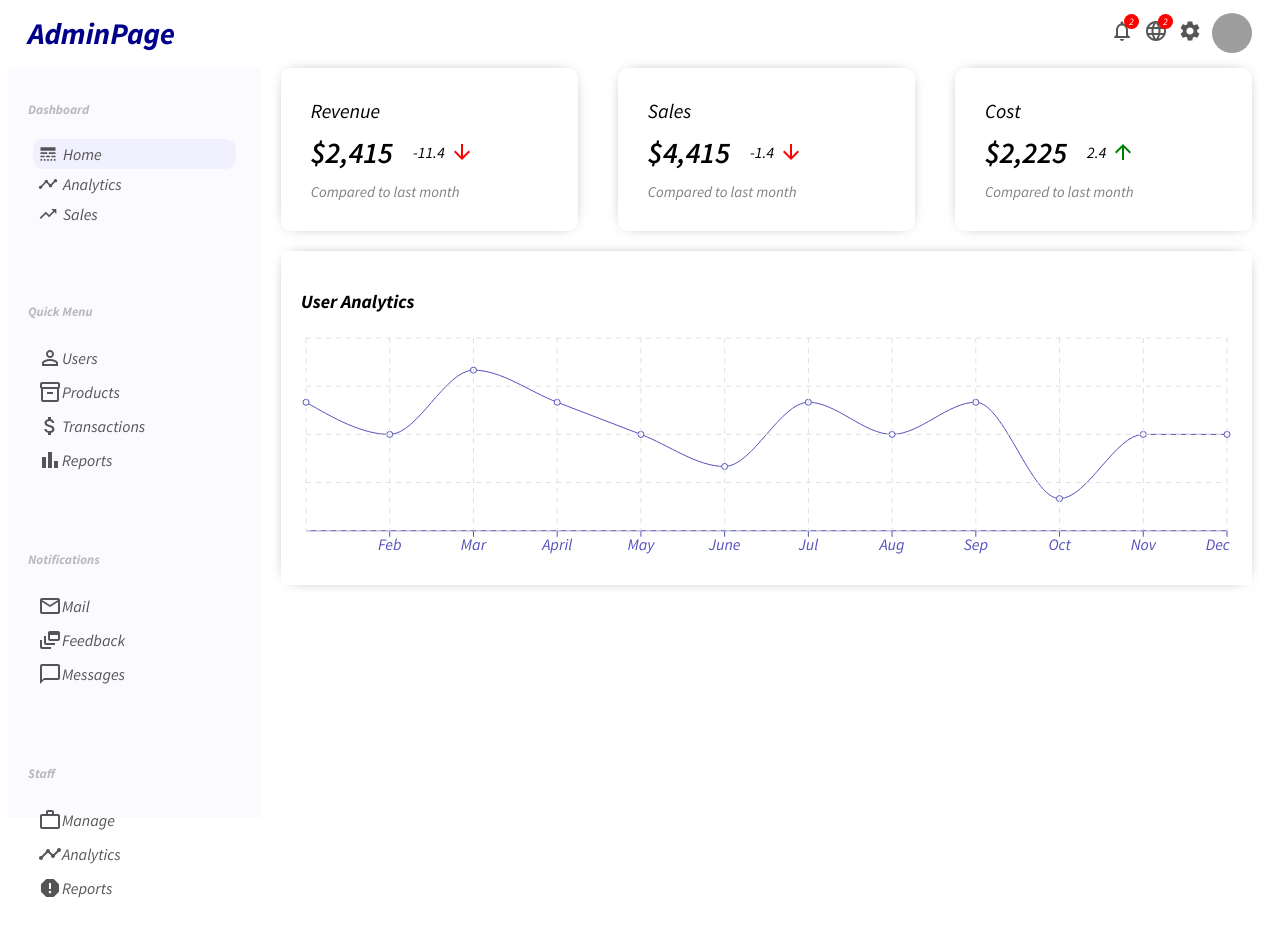
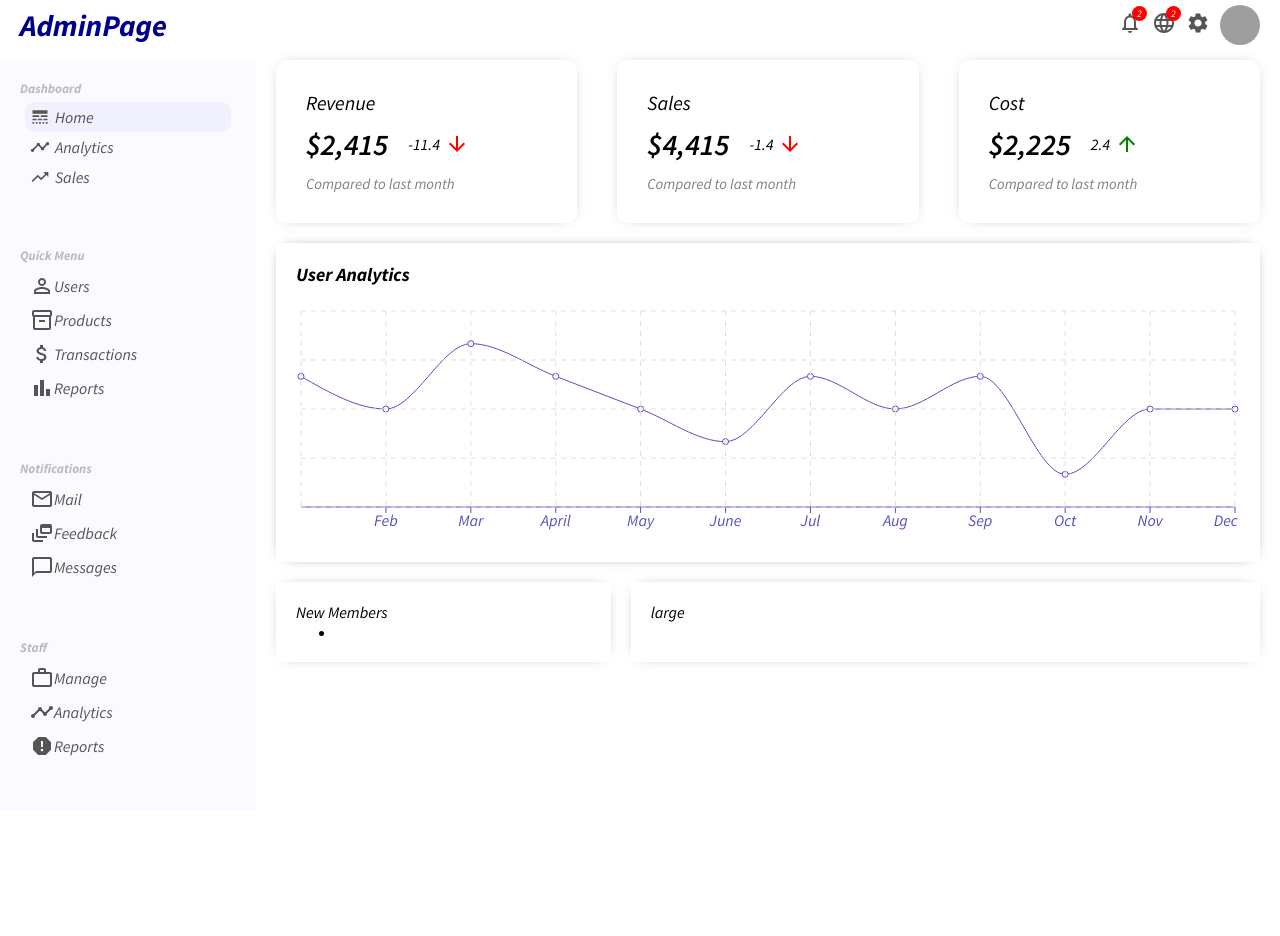
Before and after one commit to UniqueOJ/AdminDashboard-react, a React (Create React App) app: page / in a window 1280 px wide. Shown: the top 936 px of the page. After the commit the page ends 810 px from the top, so only its background shows below. Built offline with nearby package versions, Linux system fonts and the light colour scheme; grey boxes are pictures that could not be loaded.

Commit message:
implement widgets

```diff
--- a/public/index.html
+++ b/public/index.html
@@ -15,6 +15,7 @@
 <style>
   *{
     font-family: 'Source Sans Pro', sans-serif;
+    margin: 0;
   }
 </style>
         <title>React Admin App</title>
--- a/src/components/featuredInfo/featuredInfo.css
+++ b/src/components/featuredInfo/featuredInfo.css
@@ -10,8 +10,8 @@
     padding: 30px;
     border-radius: 10px;
     cursor: pointer;
-    -webkit-box-shadow: 0px 0px 15px -10px #000000;
-box-shadow: 0px 0px 15px -10px #000000;
+    -webkit-box-shadow: 0px 0px 15px -10px rgba(0,0,0,0.75);
+    box-shadow: 0px 0px 15px -10px rgba(0,0,0,0.75);
 }
 
 .featuredTitle{
--- /dev/null
+++ b/src/components/widgetLg/WidgetLg.jsx
@@ -0,0 +1,9 @@
+import './widgetLg.css'
+
+export default function widgetLg() {
+  return (
+    <div className='widgetLg'>
+      large
+    </div>
+  )
+}
--- /dev/null
+++ b/src/components/widgetLg/widgetLg.css
@@ -0,0 +1,6 @@
+.widgetLg{
+    flex: 2;
+    -webkit-box-shadow: 0px 0px 15px -10px rgba(0,0,0,0.75);
+    box-shadow: 0px 0px 15px -10px rgba(0,0,0,0.75);
+    padding: 20px;
+}
--- /dev/null
+++ b/src/components/widgetSm/WidgetSm.jsx
@@ -0,0 +1,14 @@
+import './widgetSm.css'
+
+export default function widgetSm() {
+  return (
+    <div className='widgetSm'>
+      <span className="widgetSmTitle">New Members</span>
+      <ul className="widgetSmList">
+        <li className="widgetSmListItem">
+            <img src="" alt="" className="widgetSmImg"/>
+        </li>
+      </ul>
+    </div>
+  )
+}
--- /dev/null
+++ b/src/components/widgetSm/widgetSm.css
@@ -0,0 +1,7 @@
+.widgetSm{
+    flex: 1;
+    -webkit-box-shadow: 0px 0px 15px -10px rgba(0,0,0,0.75);
+    box-shadow: 0px 0px 15px -10px rgba(0,0,0,0.75);
+    padding: 20px;
+    margin-right: 20px;
+}
--- a/src/pages/home/Home.jsx
+++ b/src/pages/home/Home.jsx
@@ -1,13 +1,19 @@
-import Chart from "../../components/charts/Chart"
-import FeaturedInfo from '../../components/featuredInfo/FeaturedInfo'
-import './home.css'
+import Chart from "../../components/charts/Chart";
+import FeaturedInfo from '../../components/featuredInfo/FeaturedInfo';
+import './home.css';
 import {userData} from "../../dummyData";
+import WidgetSm from "../../components/widgetSm/WidgetSm";
+import WidgetLg from "../../components/widgetLg/WidgetLg";
 
 export default function Home() {
   return (
     <div className='home'>
       <FeaturedInfo/>
       <Chart data={userData} title= "User Analytics" grid dataKey="Active User"/>
+      <div className="homeWidgets">
+        <WidgetSm/>
+        <WidgetLg/>
+      </div>
     </div>
   )
 }
--- a/src/pages/home/home.css
+++ b/src/pages/home/home.css
@@ -1,3 +1,8 @@
 .home{
     flex: 4;
 }
+
+.homeWidgets{
+    display: flex;
+    margin: 20px;
+}
```
Also changed, not shown: src/components/sidebar/sidebar.css (line endings or trailing spaces).
